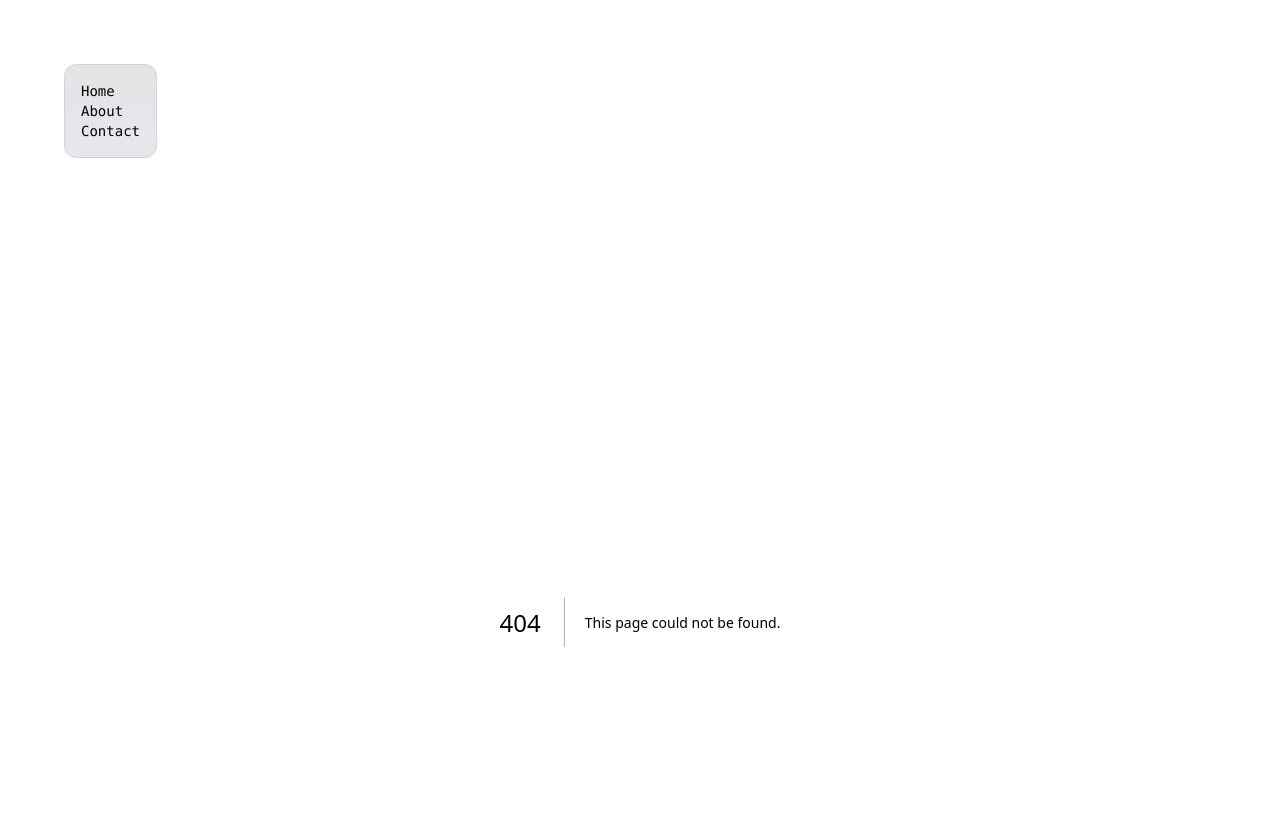
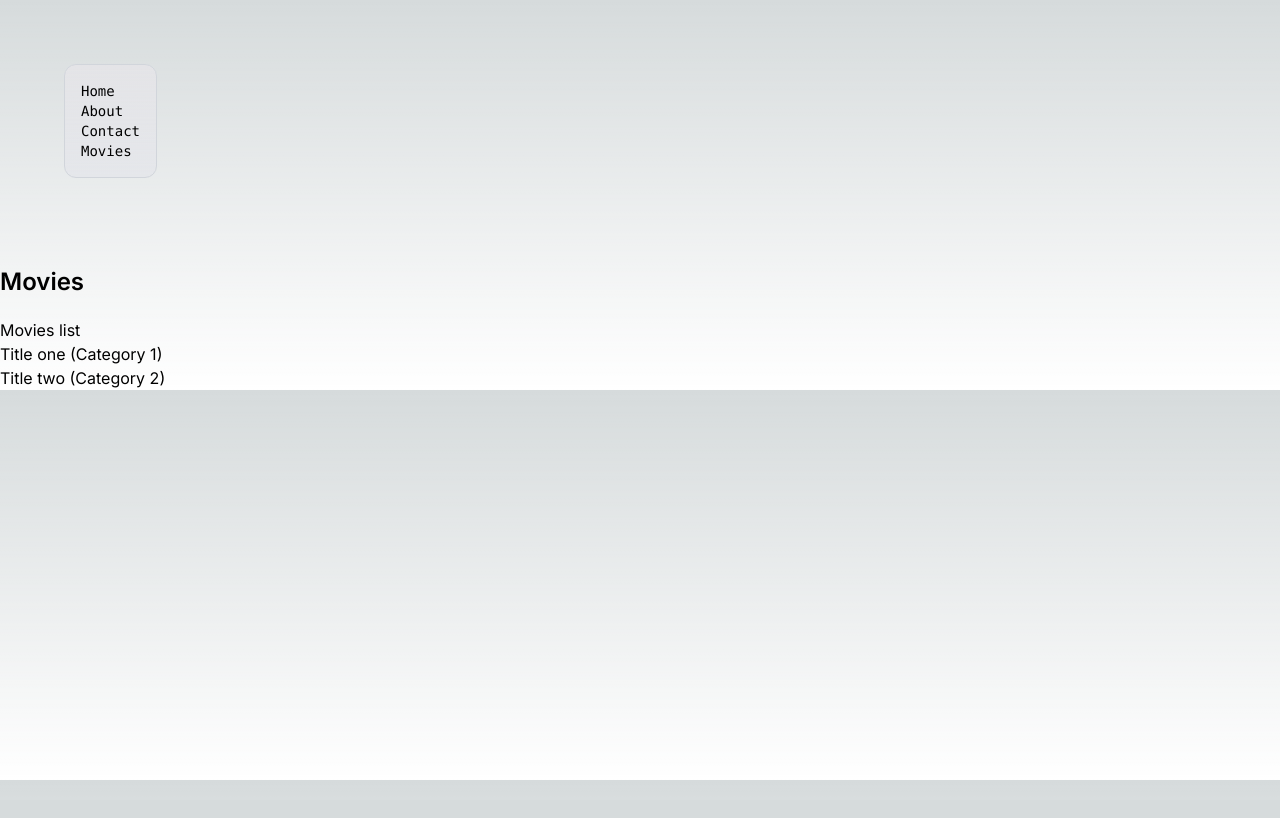
Before and after one commit to vothuytrang/final_internet_technologies, a Next.js app: page /movies in a window 1280 px wide. Before the commit this address had no page. Shown: the top 818 px of the page. Built offline with nearby package versions, Linux system fonts and the light colour scheme.

Commit message:
feat: display movies from static list

```diff
--- a/app/layout.tsx
+++ b/app/layout.tsx
@@ -24,6 +24,7 @@ export default function RootLayout({
                 <li><Link href="/">Home</Link></li>
                 <li><Link href="/about">About</Link></li>
                 <li><Link href="/contact">Contact</Link></li>
+                <li><Link href="/movies">Movies</Link></li>
               </ul>
             </div>
           </div>
--- /dev/null
+++ b/app/movies/api/route.ts
@@ -0,0 +1,12 @@
+import { NextResponse } from 'next/server';
+
+export async function GET() {
+    const response = await fetch('https://api.airtable.com/v0/appBDIWPFLg0qOQIl/movies', {
+        headers: {
+            Authorization: `Bearer ${process.env.AIRTABLE_API_TOKEN}`,
+        }
+    });
+    const data = await response.json();
+
+    return NextResponse.json(data.records);
+}
--- /dev/null
+++ b/app/movies/page.tsx
@@ -0,0 +1,31 @@
+import { Header } from '../../components/Header';
+
+// export default function Contact() {
+function Movies() {
+
+    const movies = [{
+        id: 1,
+        title: 'Title one',
+        category_name: 'Category 1'
+    }, {
+        id: 2,
+        title: 'Title two',
+        category_name: 'Category 2'
+    }];
+
+    return (
+        <main className="mt-6">
+            <Header>Movies</Header>
+            <p className="mt-5">Movies list</p>
+            <div>
+                {movies.map((elem) => {
+                    return (
+                        <div key={elem.id}>{elem.title} ({elem.category_name})</div>
+                    )
+                })}
+            </div>
+        </main>
+    );
+}
+
+export default Movies;
```
